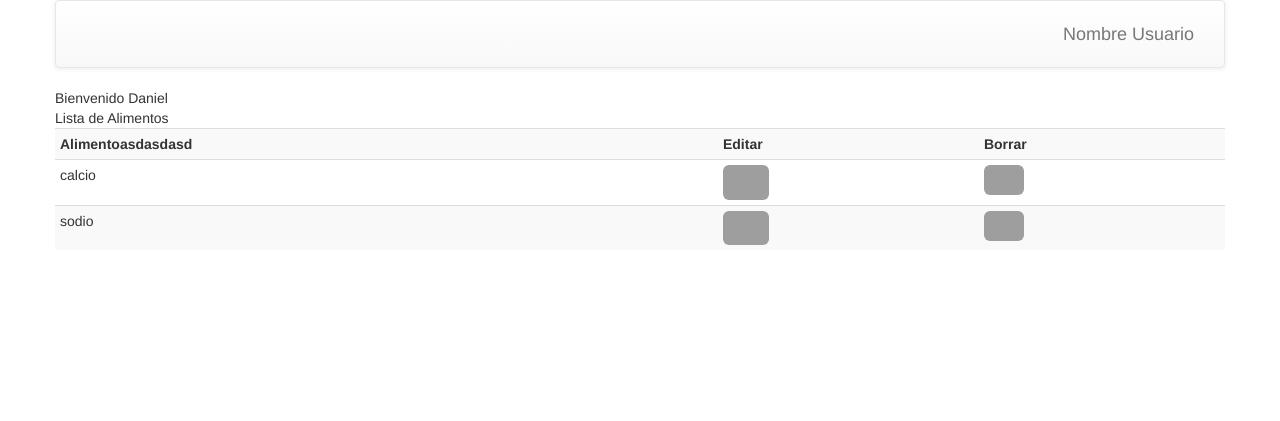
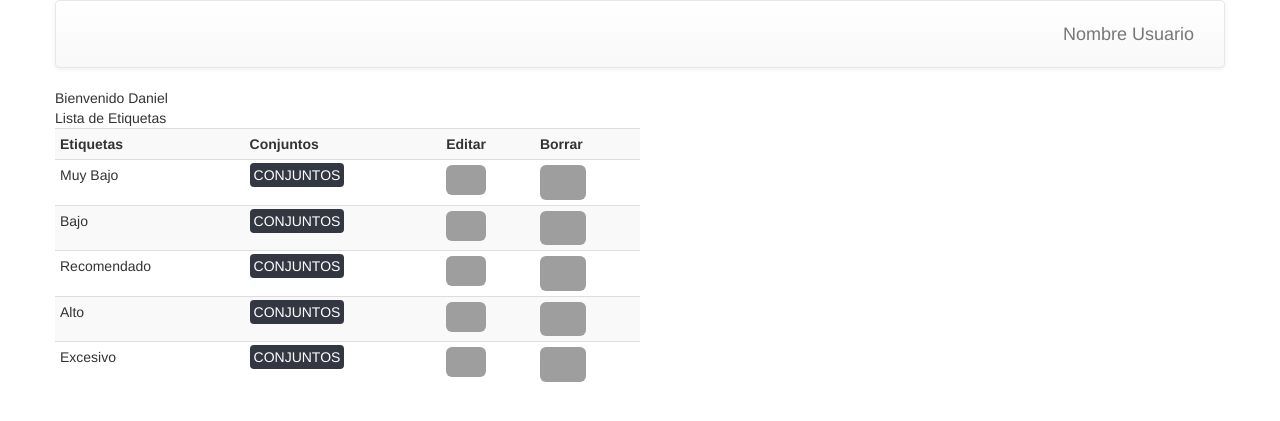
Before and after one commit to danielm117/nutrition, a Django app: template nutricionApp/templates/etiquetas.html in a window 1280 px wide. Shown: the top 421 px of the page. Run offline with Django 3.2, Linux system fonts and the light colour scheme; the template is opened without the code that fills it: values that come from a table or form of the project are taken from there, others are empty; data comes from the database, SQL or seed files in the repository; some libraries are stand-ins or nearby versions; some web fonts are replaced; grey boxes are pictures that could not be loaded.

Commit message:
template_etiquetas

```diff
--- a/core/urls.py
+++ b/core/urls.py
@@ -6,4 +6,5 @@ urlpatterns = [
     url(r'^$', 'nutricionApp.views.home'),
     url(r'^alimentos$', 'nutricionApp.views.listar_alimentos'),
     url(r'^nutrientes$', 'nutricionApp.views.listar_nutrientes'),
+    url(r'^etiquetas$', 'nutricionApp.views.listar_etiquetas'),
 ]
--- a/nutricionApp/templates/etiquetas.html
+++ b/nutricionApp/templates/etiquetas.html
@@ -1,24 +1,59 @@
 {% extends "home.html" %}
 {% block alimentos %}
 	<br/>
-	Lista de Alimentos
+	Lista de Etiquetas
 	<br/>
+	<div class = "tabla">
 		<table class="table table-striped table-hover table-condensed" >
 		<tr>
-    	<th>Alimentoasdasdasd</th>
+			<th>Etiquetas</th>
+			<th>Conjuntos</th>
 			<th>Editar</th>
 			<th>Borrar</th>
 		</tr>
-    {% for nutriente in nutrientes %}
+		{% for etiqueta in etiquetas %}
 		  <tr>
-		<td>{{nutriente.nombre}}</td>
-		<td><img style="width: 46px;"src="http://www.conjugaciondeverbos.com/wp-content/uploads/2014/03/VERBO-ELIMINAR.jpg"
-		 class="img-rounded"></td>
-		<td><img style="width: 40px;"src="http://www.zoanthus.es/imgs/encuesta.png"
-		 class="img-rounded"></td>
+			<td>{{etiqueta.nombre}}</td>
+			<td><a onclick="mostrar()" style="color: rgb(255, 255, 255); font-style: normal; background-color: #333742; padding: 4px; border-radius: 4px;" >CONJUNTOS</a></td>
+			<td><img style="width: 40px;"src="http://www.zoanthus.es/imgs/encuesta.png"  class="img-rounded"></td>
+			<td><img style="width: 46px;"src="http://www.conjugaciondeverbos.com/wp-content/uploads/2014/03/VERBO-ELIMINAR.jpg" class="img-rounded"></td>
 		   </tr>
 		{% endfor %}
+		</table>
+	</div>
+	{% for etiqueta in etiquetas %}
+		<div class ="funciones" id='{{etiqueta.nombre}}'>
+		</div>
+	{% endfor %}
 
-</table>
+
+<script type="text/javascript">
+	function mostrar(){
+		document.getElementById('Muy Bajo').style.display = 'block';
+		document.getElementById('Bajo').style.display = 'none';
+		document.getElementById('Recomendado').style.display = 'none';
+		document.getElementById('Alto').style.display = 'none';
+		document.getElementById('Excesivo').style.display = 'none';
+	}
+</script>
+<style>
+	.funciones{
+		background-image: url(http://www.datacrm.la/datacrm/datacrm/test/upload/images/Untitled.jpg);
+		background-size: 100% 100%;
+		background-repeat: no-repeat;
+		height: 300px;
+		width: 100%;
+		color: white;
+		float: left;
+		width: 50%;
+		display:none;
+
+	}
+	.tabla{
+		float: left;
+		width: 50%;
+
+	}
+</style>
 {{error_message}}
 {% endblock %}
```
Also changed, not shown: nutricionApp/views.py (+18 -1 lines), nutricionApp/templates/nutrientes.html (line endings or trailing spaces), 2 other files. Lines whose indentation alone changed are shown as unchanged.
